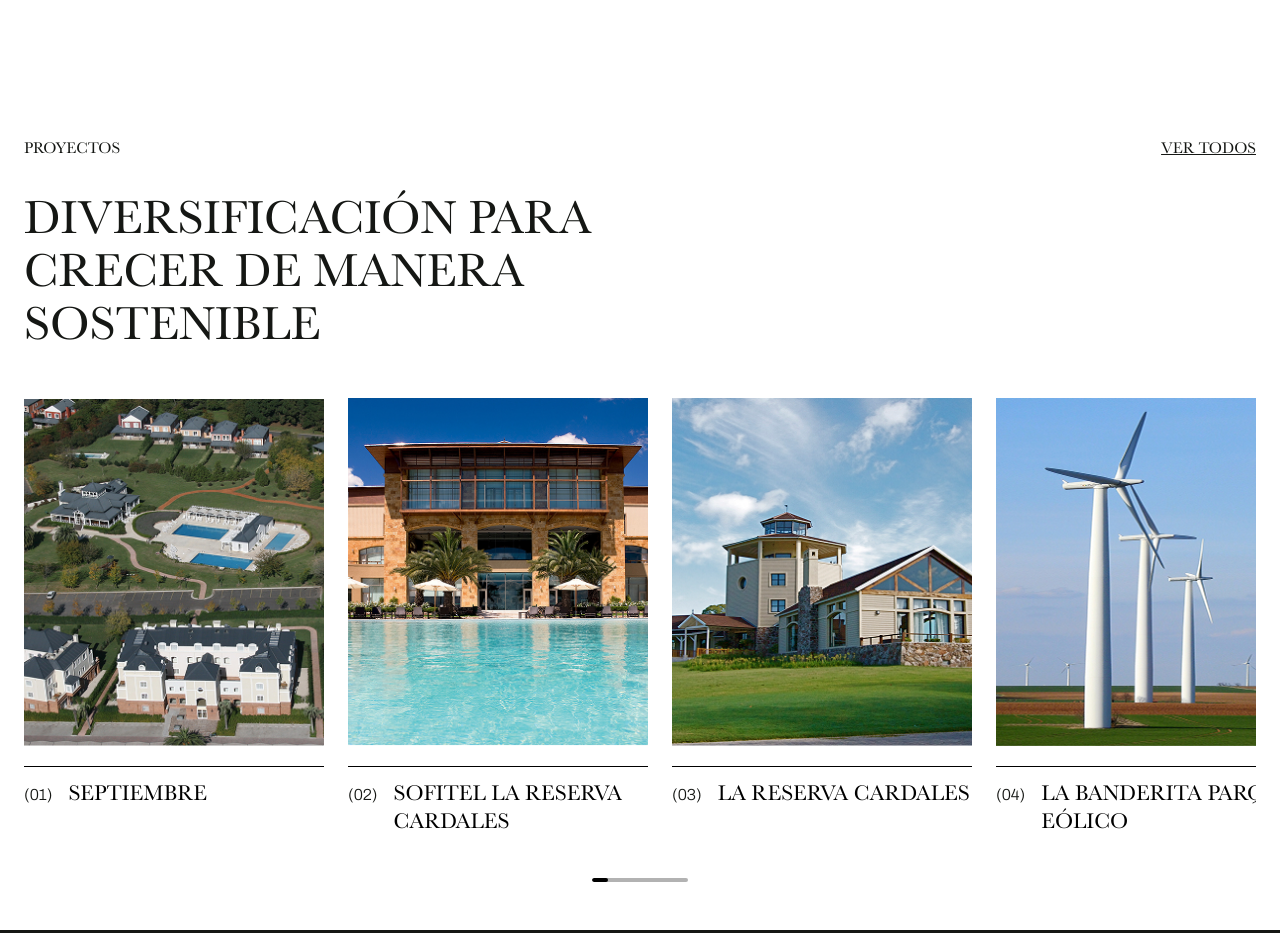
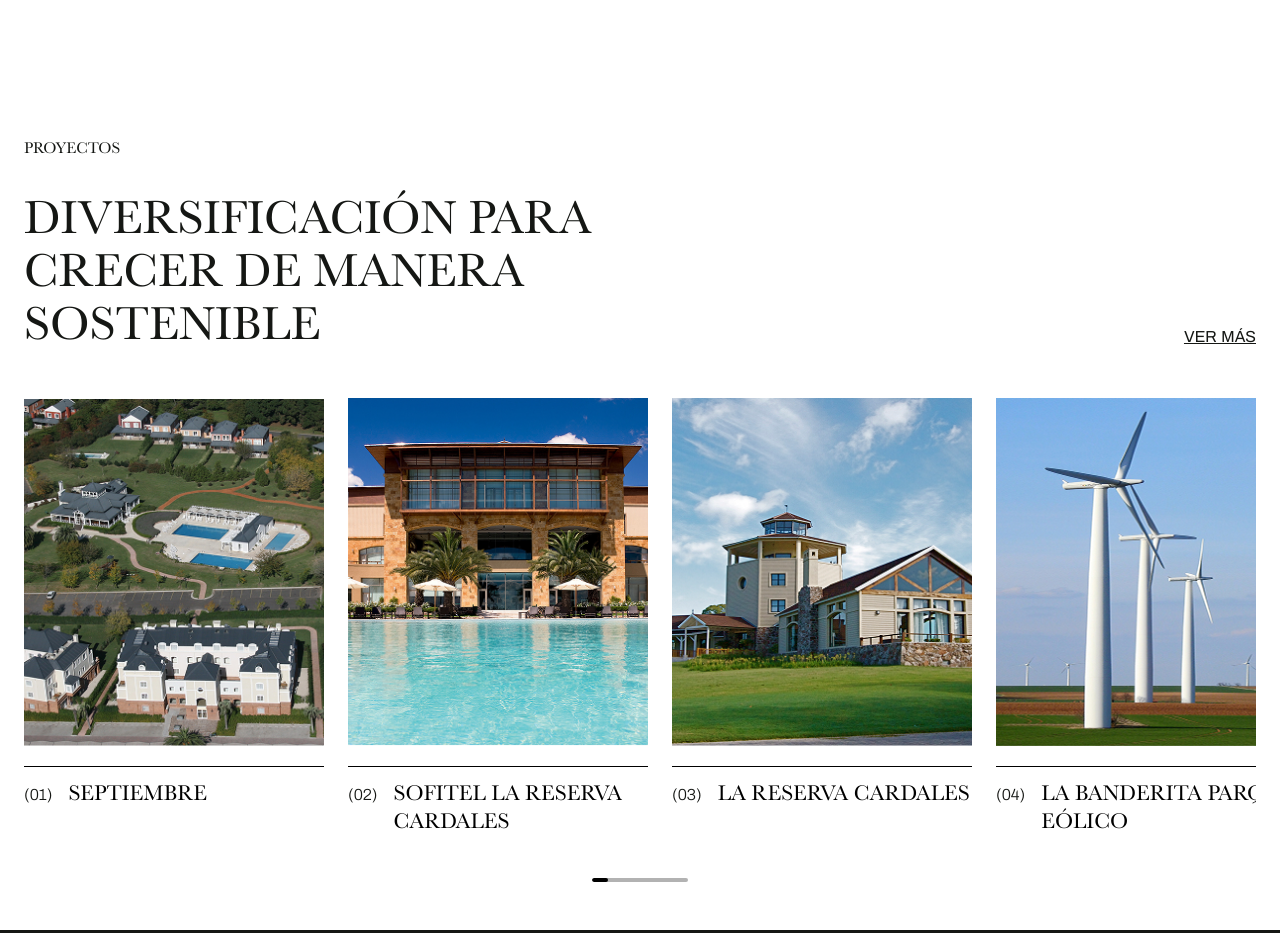
Before and after one commit to i9-9/grupofrali, a Next.js app: page / in a window 1280 px wide. Shown: the part 1960-2893 px from the top of the page. Built offline with nearby package versions, Linux system fonts and the light colour scheme.

Commit message:
last touches in layout

```diff
--- a/src/app/desarrollos-proyectos/page.tsx
+++ b/src/app/desarrollos-proyectos/page.tsx
@@ -120,8 +120,8 @@ const handleCategoryChange = (category: string) => {
             <Image
               src={photos[currentPhoto]}
               alt={`Slide ${currentPhoto}`}
-              width={800}
-              height={600}
+              width={350}
+              height={355}
               className={`w-full h-auto object-cover transition-opacity duration-300 ease-in-out ${
                 isFading ? 'opacity-0' : 'opacity-100'
               }`}
--- a/src/app/page.tsx
+++ b/src/app/page.tsx
@@ -229,24 +229,26 @@ export default function Home() {
       <section className="py-16 bg-white">
         <div className="content-wrapper">
           {/* Header */}
-          <div className="flex justify-between items-end font-baskerville text-base mb-8">
+          <div className="flex justify-between items-baseline font-baskerville text-base mb-8">
             <h3 className="text-sm md:text-base">PROYECTOS</h3>
-            <Link href="/desarrollos-proyectos">
-              <h3 className="text-sm md:text-base underline">VER TODOS</h3>
-            </Link>
           </div>
 
-          <div className="mb-12">
-            <h2 className="md:hidden font-baskerville text-[32px] leading-[1.1em] mb-8">
+          <div className="mb-12 flex justify-between items-end">
+            <div>
+              <h2 className="md:hidden font-baskerville text-[32px] leading-[1.1em]">
                 DIVERSIFICACIÓN <br/>
                 PARA CRECER DE<br/>
                 MANERA SOSTENIBLE
               </h2>
-            <h2 className="hidden md:block font-baskerville text-[48px] leading-[1.1em] mb-8">
+              <h2 className="hidden md:block font-baskerville text-[48px] leading-[1.1em]">
                 DIVERSIFICACIÓN PARA <br/>
                 CRECER DE MANERA <br/>
                 SOSTENIBLE
               </h2>
+            </div>
+            <Link href="/desarrollos-proyectos">
+              <h3 className="text-sm md:text-base underline font-archivo">VER MÁS</h3>
+            </Link>
           </div>
 
           <ProjectGallery />
```
Lines whose indentation alone changed are shown as unchanged.
